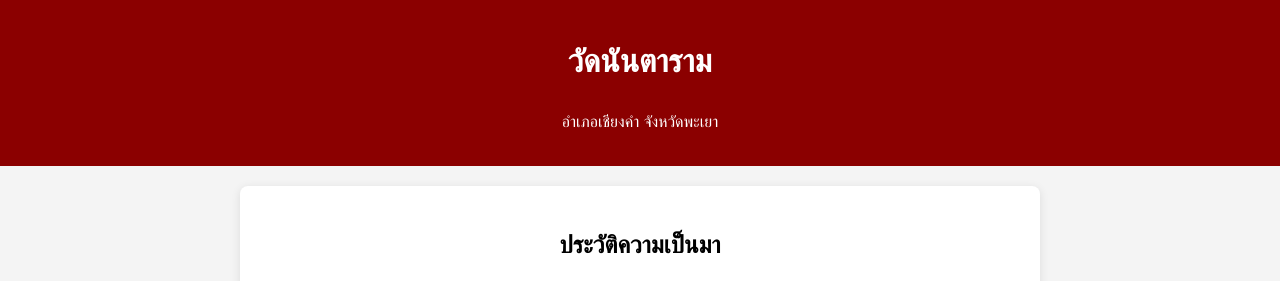
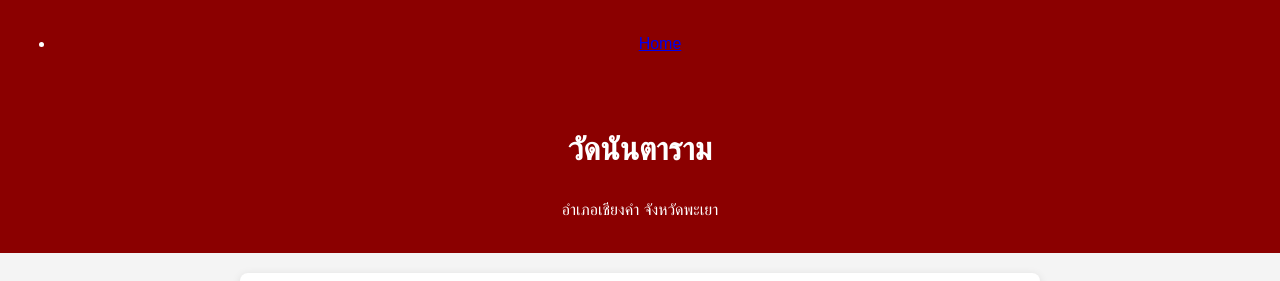
Before and after one commit to Tin007454/project003, a plain HTML site: page p001.html in a window 1280 px wide. Shown: the top 281 px of the page. Drawn offline with Linux system fonts and the light colour scheme.

Commit message:
Update p001.html

```diff
--- a/p001.html
+++ b/p001.html
@@ -1,6 +1,7 @@
 <!DOCTYPE html>
 <html lang="th">
 <head>
+
     <meta charset="UTF-8">
     <meta name="viewport" content="width=device-width, initial-scale=1.0">
     <title>วัดนันตาราม อำเภอเชียงคำ จังหวัดพะเยา</title>
@@ -57,6 +58,15 @@
         }
     </style>
 </head>
+
+<header>
+    <nav>
+        <ul>
+            <li><a href="index.html">Home</a></li>
+        </ul>
+    </nav>
+</header>
+
 <body>
 
     <header>
```
